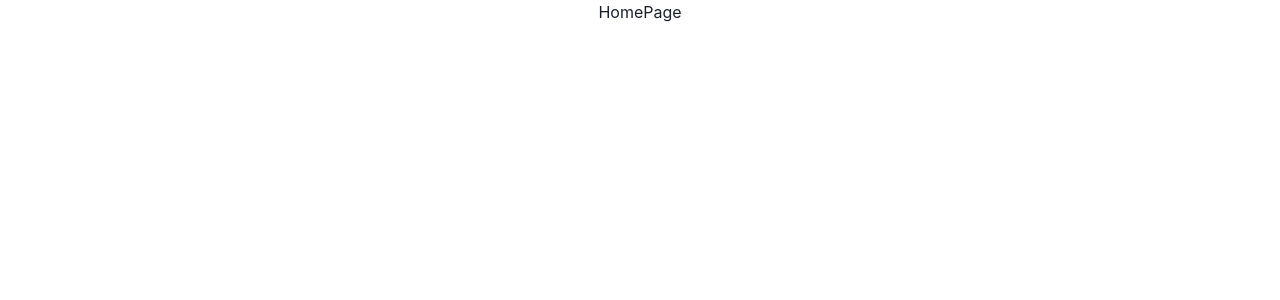
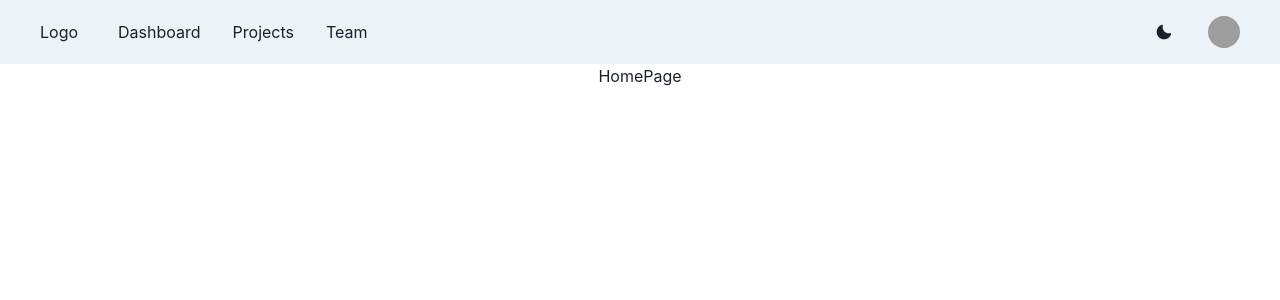
Before and after one commit to mdharis107/masai-ticket-app, a React (Create React App) app: page / in a window 1280 px wide. Before the commit this address had no page. Shown: the top 300 px of the page. Built offline with nearby package versions, Linux system fonts and the light colour scheme; grey boxes are pictures that could not be loaded.

Commit message:
adding navBar

```diff
--- a/package.json
+++ b/package.json
@@ -3,6 +3,7 @@
   "version": "0.1.0",
   "private": true,
   "dependencies": {
+    "@chakra-ui/icons": "^2.0.17",
     "@chakra-ui/react": "^2.4.9",
     "@emotion/react": "^11.10.5",
     "@emotion/styled": "^11.10.5",
--- a/src/App.js
+++ b/src/App.js
@@ -1,12 +1,14 @@
 import "./App.css";
+import AuthNavbar from "./Components/AuthNavbar";
 import AuthRoutes from "./Pages/AuthRoutes";
 import MainRoute from "./Pages/MainRoute";
 
 function App() {
   return (
     <div className="App">
+      <AuthNavbar />
       <AuthRoutes />
-      <MainRoute/>
+      <MainRoute />
     </div>
   );
 }
--- a/src/Components/AuthNavbar.jsx
+++ b/src/Components/AuthNavbar.jsx
@@ -0,0 +1,127 @@
+import React from "react";
+import { ReactNode } from "react";
+import {
+  Box,
+  Flex,
+  Avatar,
+  HStack,
+  Link,
+  IconButton,
+  Button,
+  Menu,
+  MenuButton,
+  MenuList,
+  MenuItem,
+  MenuDivider,
+  useDisclosure,
+  useColorModeValue,
+  Stack,
+  useColorMode,
+  Center,
+} from "@chakra-ui/react";
+import {
+  HamburgerIcon,
+  CloseIcon,
+  AddIcon,
+  MoonIcon,
+  SunIcon,
+} from "@chakra-ui/icons";
+
+const Links = ["Dashboard", "Projects", "Team"];
+
+const NavLink = ({ children }) => (
+  <Link
+    px={2}
+    py={1}
+    rounded={"md"}
+    _hover={{
+      textDecoration: "none",
+      bg: useColorModeValue("gray.200", "gray.700"),
+    }}
+    href={"#"}
+  >
+    {children}
+  </Link>
+);
+
+const AuthNavbar = () => {
+  const { isOpen, onOpen, onClose } = useDisclosure();
+  const { colorMode, toggleColorMode } = useColorMode();
+
+  return (
+    <>
+      <Box bg={useColorModeValue("gray.100", "gray.900")} px={10}>
+        <Flex h={16} alignItems={"center"} justifyContent={"space-between"}>
+          <IconButton
+            size={"md"}
+            icon={isOpen ? <CloseIcon /> : <HamburgerIcon />}
+            aria-label={"Open Menu"}
+            display={{ md: "none" }}
+            onClick={isOpen ? onClose : onOpen}
+          />
+          <HStack spacing={8} alignItems={"center"}>
+            <Box>Logo</Box>
+            <HStack
+              as={"nav"}
+              spacing={4}
+              display={{ base: "none", md: "flex" }}
+            >
+              {Links.map((link) => (
+                <NavLink key={link}>{link}</NavLink>
+              ))}
+            </HStack>
+          </HStack>
+          <Flex gap={5} alignItems={"center"}>
+            <Button onClick={toggleColorMode}>
+              {colorMode === "light" ? <MoonIcon /> : <SunIcon />}
+            </Button>
+            <Menu>
+              <MenuButton
+                as={Button}
+                rounded={"full"}
+                variant={"link"}
+                cursor={"pointer"}
+                minW={0}
+              >
+                <Avatar
+                  size={"sm"}
+                  src={"https://avatars.dicebear.com/api/male/username.svg"}
+                />
+              </MenuButton>
+              <MenuList alignItems={"center"}>
+                <br />
+                <Center>
+                  <Avatar
+                    size={"2xl"}
+                    src={"https://avatars.dicebear.com/api/male/username.svg"}
+                  />
+                </Center>
+                <br />
+                <Center>
+                  <p>Username</p>
+                </Center>
+                <br />
+                <MenuDivider />
+                <MenuItem>Your Servers</MenuItem>
+                <MenuItem>Account Settings</MenuItem>
+                <MenuItem>Logout</MenuItem>
+              </MenuList>
+            </Menu>
+          </Flex>
+        </Flex>
+
+        {isOpen ? (
+          <Box pb={4} display={{ md: "none" }}>
+            <Stack as={"nav"} spacing={4}>
+              {Links.map((link) => (
+                <NavLink key={link}>{link}</NavLink>
+              ))}
+            </Stack>
+          </Box>
+        ) : null}
+      </Box>
+    </>
+  );
+};
+
+export default AuthNavbar;
--- a/src/Pages/SignupPage.jsx
+++ b/src/Pages/SignupPage.jsx
@@ -14,7 +14,7 @@ import {
 
 const SignupPage = () => {
   return (
-    <Stack minH={"100vh"} direction={{ base: "column", md: "row" }}>
+    <Stack minH={"90vh"} direction={{ base: "column", md: "row" }}>
       <Flex p={8} flex={1} align={"center"} justify={"center"}>
         <Stack spacing={4} w={"full"} maxW={"md"}>
           <Heading fontSize={"2xl"}>Sign up to your account</Heading>
```
Also changed, not shown: 1 other file (tests, documents, lock files or other folders).
